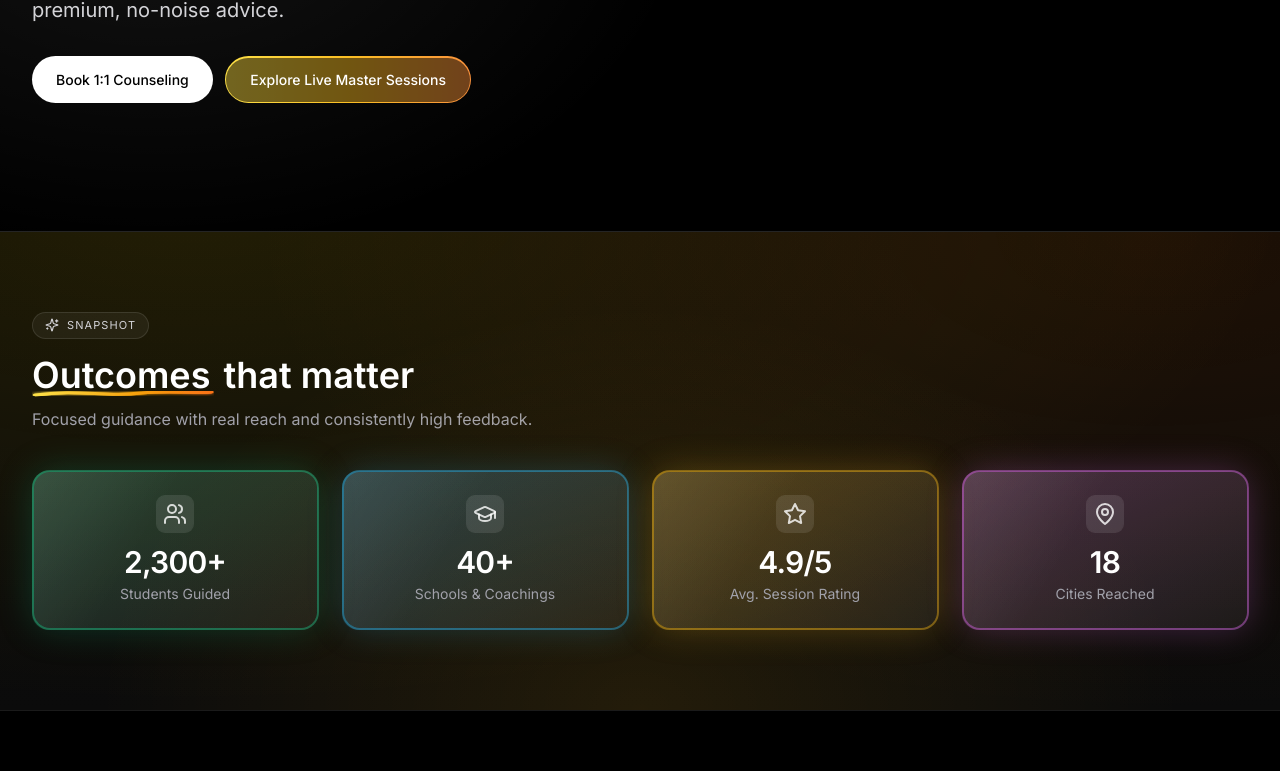
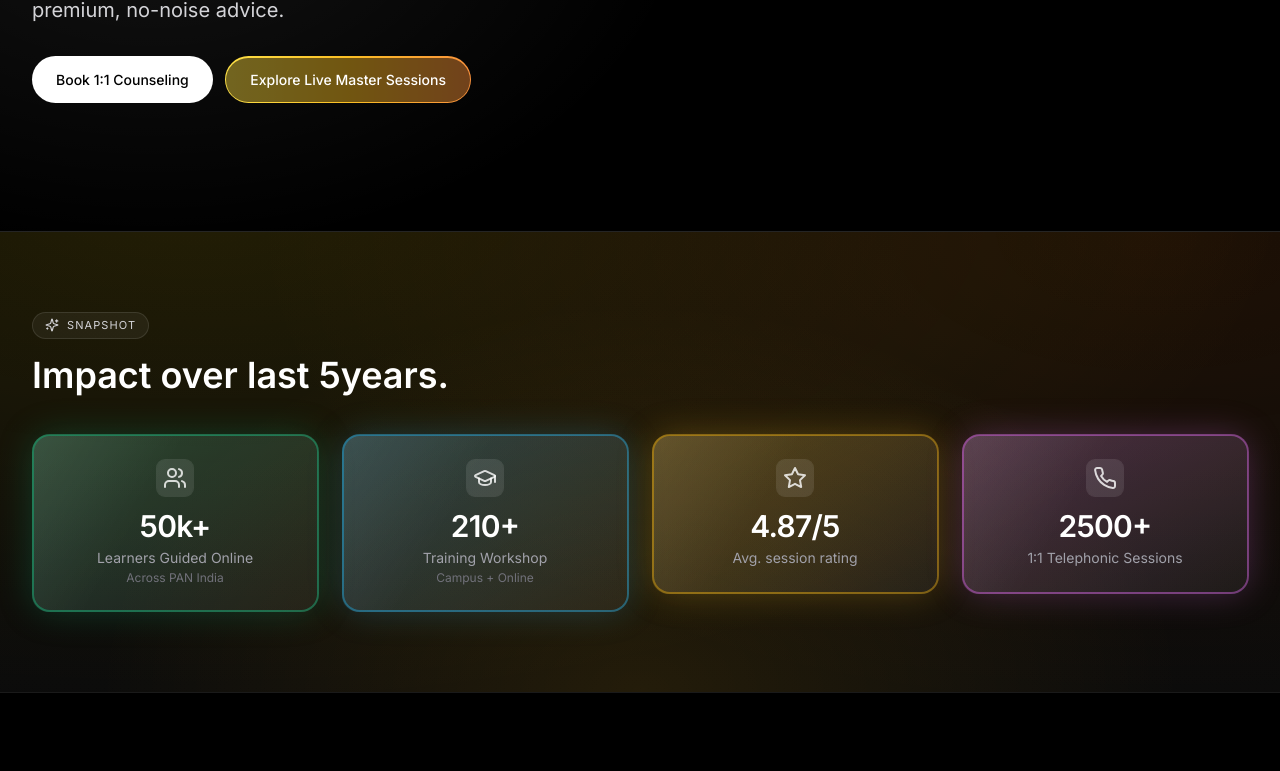
Before and after one commit to flamesResource6/frontend-repo_tioanaxl_5phsjw, a React (Vite) app: page / in a window 1280 px wide. Shown: the part 400-1171 px from the top of the page. Built offline with nearby package versions, Linux system fonts and the light colour scheme; a web font is replaced by a local one.

Commit message:
Update project prj_tioanaxl - 2025-11-14T05:03:46.689Z

```diff
--- a/src/App.jsx
+++ b/src/App.jsx
@@ -160,10 +160,10 @@ const GlassCard = ({ children, className = '' }) => (
 
 function Stats() {
   const stats = [
-    { label: 'Students Guided', value: '2,300+', icon: Users, hue: 'from-emerald-400/20 to-emerald-300/0', ring: 'ring-emerald-400/40', glow: 'shadow-[0_0_36px_rgba(16,185,129,0.25)]' },
-    { label: 'Schools & Coachings', value: '40+', icon: GraduationCap, hue: 'from-sky-400/20 to-sky-300/0', ring: 'ring-sky-400/40', glow: 'shadow-[0_0_36px_rgba(56,189,248,0.22)]' },
-    { label: 'Avg. Session Rating', value: '4.9/5', icon: Star, hue: 'from-amber-400/20 to-amber-300/0', ring: 'ring-amber-400/40', glow: 'shadow-[0_0_36px_rgba(251,191,36,0.25)]' },
-    { label: 'Cities Reached', value: '18', icon: MapPin, hue: 'from-fuchsia-400/20 to-fuchsia-300/0', ring: 'ring-fuchsia-400/40', glow: 'shadow-[0_0_36px_rgba(232,121,249,0.25)]' },
+    { value: '50k+', label: 'Learners Guided Online', subtitle: 'Across PAN India', icon: Users, hue: 'from-emerald-400/20 to-emerald-300/0', ring: 'ring-emerald-400/40', glow: 'shadow-[0_0_36px_rgba(16,185,129,0.25)]' },
+    { value: '210+', label: 'Training Workshop', subtitle: 'Campus + Online', icon: GraduationCap, hue: 'from-sky-400/20 to-sky-300/0', ring: 'ring-sky-400/40', glow: 'shadow-[0_0_36px_rgba(56,189,248,0.22)]' },
+    { value: '4.87/5', label: 'Avg. session rating', icon: Star, hue: 'from-amber-400/20 to-amber-300/0', ring: 'ring-amber-400/40', glow: 'shadow-[0_0_36px_rgba(251,191,36,0.25)]' },
+    { value: '2500+', label: '1:1 Telephonic Sessions', icon: Phone, hue: 'from-fuchsia-400/20 to-fuchsia-300/0', ring: 'ring-fuchsia-400/40', glow: 'shadow-[0_0_36px_rgba(232,121,249,0.25)]' },
   ]
   return (
     <section className="relative border-t border-white/10 bg-[radial-gradient(1100px_520px_at_15%_-10%,rgba(255,213,0,0.12),transparent),radial-gradient(900px_480px_at_90%_0%,rgba(255,115,0,0.10),transparent),linear-gradient(to_bottom,#060606,#0b0b0b)]">
@@ -172,33 +172,8 @@ function Stats() {
         <div className="py-18 md:py-20">
           <SectionHeader
             eyebrow="Snapshot"
-            title={
-              <>
-                <span className="relative inline-block pr-1">
-                  <span className="relative z-10">Outcomes</span>
-                  <svg className="pointer-events-none absolute left-0 right-0 -bottom-1 h-3 w-full" viewBox="0 0 100 12" preserveAspectRatio="none" aria-hidden="true">
-                    <defs>
-                      <linearGradient id="scribbleGrad" x1="0" y1="0" x2="1" y2="0">
-                        <stop offset="0%" stopColor="#fde047" />
-                        <stop offset="60%" stopColor="#f59e0b" />
-                        <stop offset="100%" stopColor="#f97316" />
-                      </linearGradient>
-                      <filter id="scribbleGlow" x="-20%" y="-20%" width="140%" height="140%">
-                        <feGaussianBlur stdDeviation="1.5" result="blur" />
-                        <feMerge>
-                          <feMergeNode in="blur" />
-                          <feMergeNode in="SourceGraphic" />
-                        </feMerge>
-                      </filter>
-                    </defs>
-                    <path d="M2,8 C25,2 40,10 60,6 C78,3 92,7 98,5" stroke="url(#scribbleGrad)" strokeWidth="3" strokeLinecap="round" strokeLinejoin="round" fill="none" filter="url(#scribbleGlow)" />
-                    <path d="M2,9 C25,3 40,11 60,7 C78,4 92,8 98,6" stroke="url(#scribbleGrad)" strokeWidth="1.2" strokeLinecap="round" strokeLinejoin="round" fill="none" opacity="0.75" />
-                  </svg>
-                </span>{' '}
-                that matter
-              </>
-            }
-            subtitle="Focused guidance with real reach and consistently high feedback."
+            title={"Impact over last 5years."}
+            subtitle={undefined}
           />
           <div className="mt-10 grid grid-cols-2 md:grid-cols-4 gap-6">
             {stats.map((s) => (
@@ -217,6 +192,7 @@ function Stats() {
                       </div>
                       <p className="text-2xl md:text-3xl font-semibold text-white tracking-tight">{s.value}</p>
                       <p className="mt-1 text-sm text-zinc-400">{s.label}</p>
+                      {s.subtitle && <p className="text-xs text-zinc-500 mt-0.5">{s.subtitle}</p>}
                     </GlassCard>
                   </div>
                 </div>
```
Also changed, not shown: 1 other file (tests, documents, lock files or other folders).
